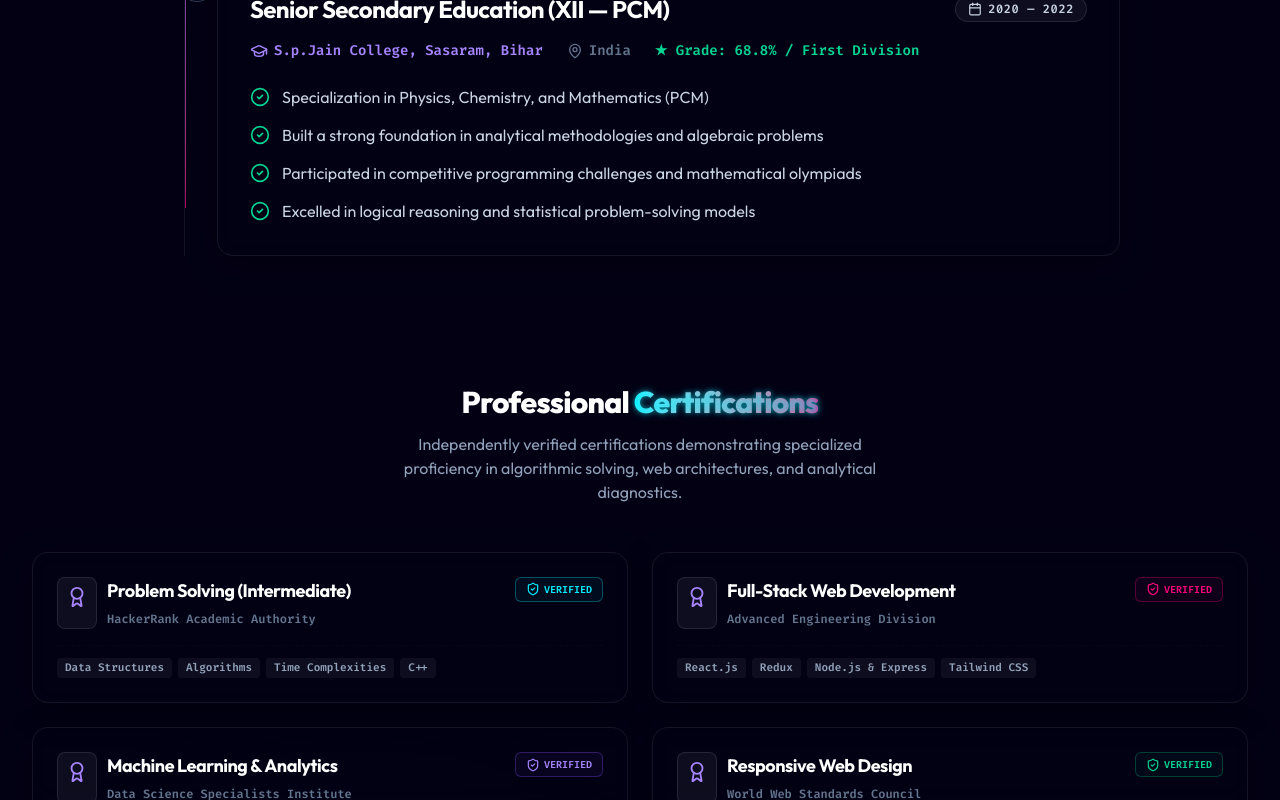
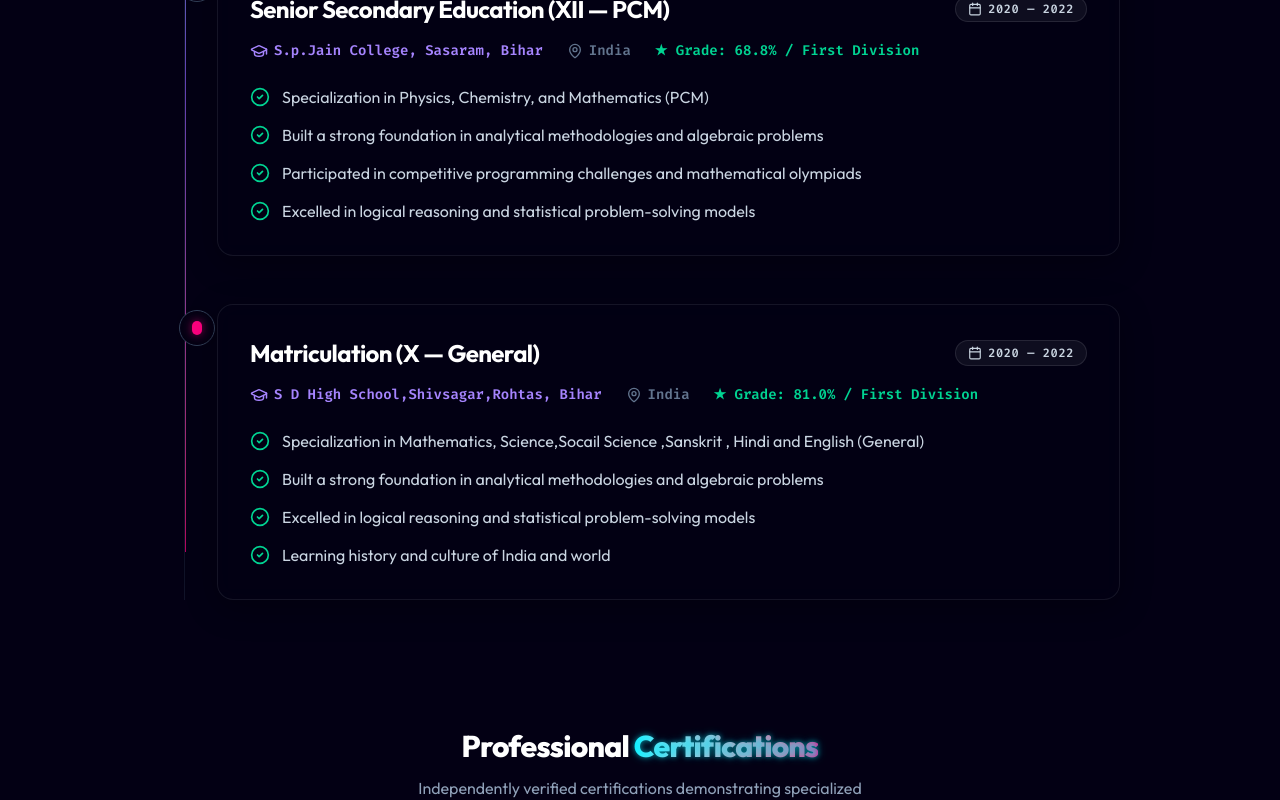
Before and after one commit to mangal1910/portfolio, a React (Vite) app: page / in a window 1280 px wide. Shown: the part 3969-4769 px from the top of the page. Built offline with nearby package versions, Linux system fonts and the light colour scheme.

Commit message:
adding my matriculation details

```diff
--- a/src/components/Education.jsx
+++ b/src/components/Education.jsx
@@ -29,6 +29,21 @@ export default function Education({ darkMode }) {
         'Built a strong foundation in analytical methodologies and algebraic problems',
         'Participated in competitive programming challenges and mathematical olympiads',
         'Excelled in logical reasoning and statistical problem-solving models'
+      ],
+      glowColor: 'bg-neon-magenta shadow-neon-magenta',
+      iconBorder: 'border-neon-magenta/30'
+    },
+    {
+      degree: 'Matriculation (X — General)',
+      institution: 'S D High School,Shivsagar,Rohtas, Bihar',
+      period: '2020 — 2022',
+      location: 'India',
+      gpa: '81.0% / First Division',
+      highlights: [
+        'Specialization in Mathematics, Science,Socail Science ,Sanskrit , Hindi and English (General)',
+        'Built a strong foundation in analytical methodologies and algebraic problems',
+        'Excelled in logical reasoning and statistical problem-solving models',
+        'Learning history and culture of India and world',
       ],
       glowColor: 'bg-neon-magenta shadow-neon-magenta',
       iconBorder: 'border-neon-magenta/30'
```
